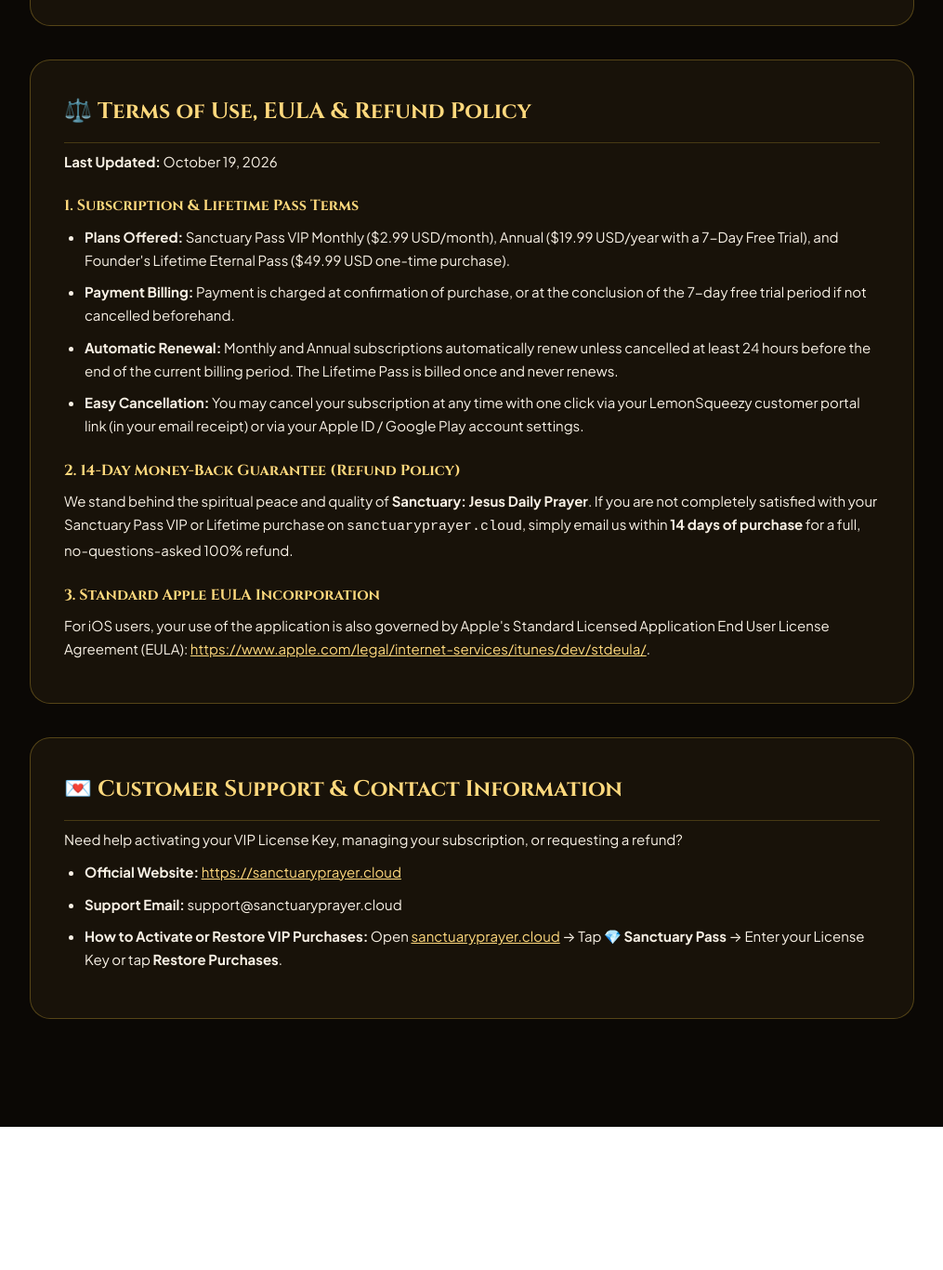
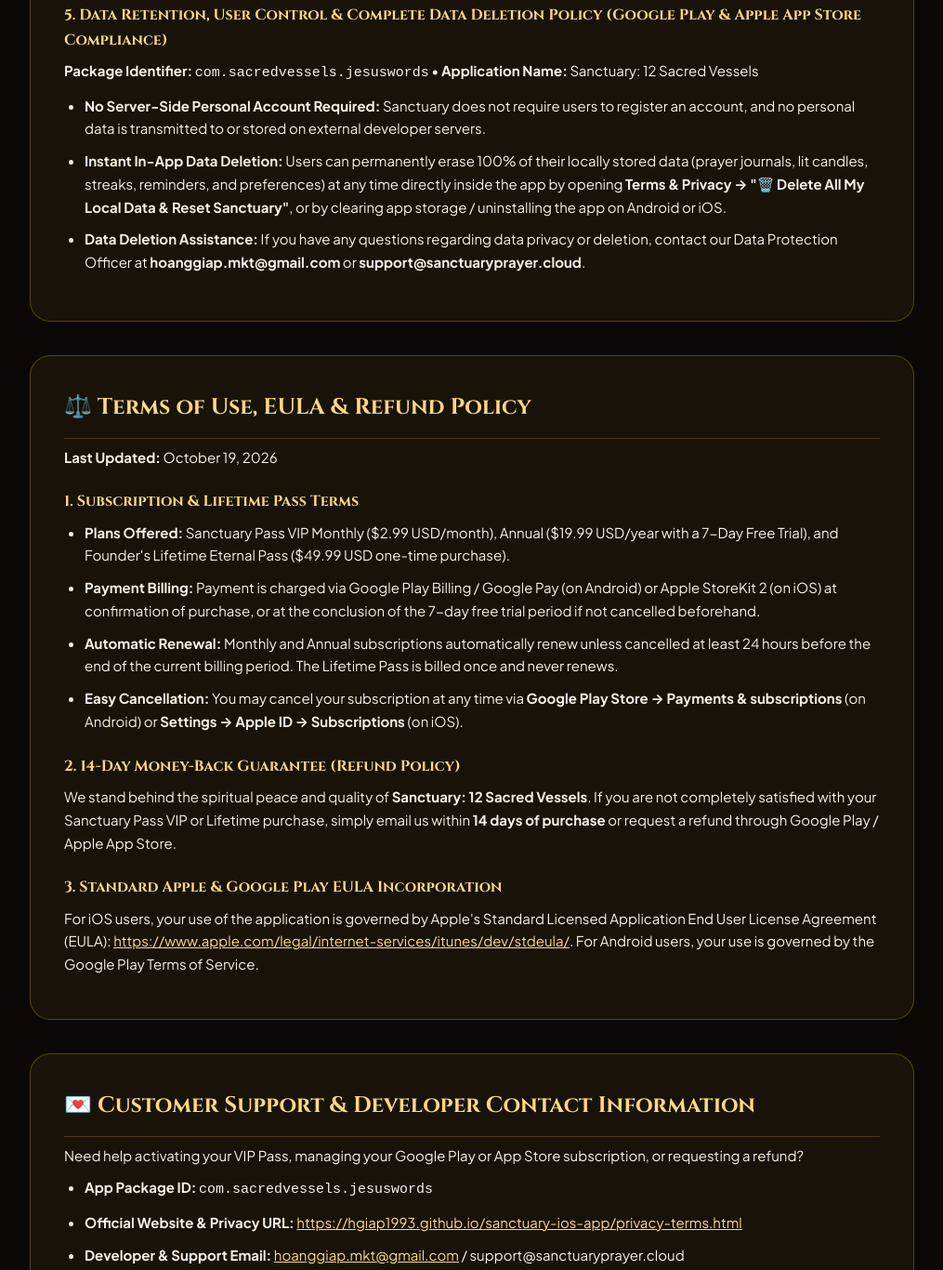
Before and after one commit to hgiap1993/sanctuary-ios-app, a website: page privacy-terms.html in a window 1280 px wide. Shown: the part 3250-4616 px from the top of the page at 93% size, without its empty margins (132-1147 px from the left). Before the commit the page ends 4462 px from the top, so only its background shows below. Drawn offline with nearby package versions, Linux system fonts and the light colour scheme.

Commit message:
Update privacy-terms.html with Google Play package ID and explicit Data Deletion section

```diff
--- a/privacy-terms.html
+++ b/privacy-terms.html
@@ -3,7 +3,7 @@
 <head>
   <meta charset="UTF-8" />
   <meta name="viewport" content="width=device-width, initial-scale=1.0" />
-  <title>The Twelve Sacred Vessels — Official iOS App, Privacy Policy & Terms of Use (EULA)</title>
+  <title>Sanctuary: 12 Sacred Vessels (com.sacredvessels.jesuswords) — Official Privacy Policy &amp; Terms of Use (iOS &amp; Google Play)</title>
   <link rel="preconnect" href="https://fonts.googleapis.com">
   <link rel="preconnect" href="https://fonts.gstatic.com" crossorigin>
   <link href="https://fonts.googleapis.com/css2?family=Cinzel:wght@600;700;800&family=Cormorant+Garamond:ital,wght@0,600;1,600&family=Plus+Jakarta+Sans:wght@400;500;600;700&display=swap" rel="stylesheet">
@@ -370,6 +370,14 @@
 
       <h3>4. Third-Party Advertising &amp; Tracking</h3>
       <p>Our application contains <strong>zero third-party advertisements</strong> and does not track your personal prayers across other apps or websites.</p>
+
+      <h3 id="data-deletion">5. Data Retention, User Control &amp; Complete Data Deletion Policy (Google Play &amp; Apple App Store Compliance)</h3>
+      <p><strong>Package Identifier:</strong> <code>com.sacredvessels.jesuswords</code> • <strong>Application Name:</strong> Sanctuary: 12 Sacred Vessels</p>
+      <ul>
+        <li><strong>No Server-Side Personal Account Required:</strong> Sanctuary does not require users to register an account, and no personal data is transmitted to or stored on external developer servers.</li>
+        <li><strong>Instant In-App Data Deletion:</strong> Users can permanently erase 100% of their locally stored data (prayer journals, lit candles, streaks, reminders, and preferences) at any time directly inside the app by opening <strong>Terms &amp; Privacy &rarr; "🗑️ Delete All My Local Data &amp; Reset Sanctuary"</strong>, or by clearing app storage / uninstalling the app on Android or iOS.</li>
+        <li><strong>Data Deletion Assistance:</strong> If you have any questions regarding data privacy or deletion, contact our Data Protection Officer at <strong>hoanggiap.mkt@gmail.com</strong> or <strong>support@sanctuaryprayer.cloud</strong>.</li>
+      </ul>
     </section>
 
     <!-- TERMS OF USE / EULA & REFUND POLICY -->
@@ -380,26 +388,27 @@
       <h3>1. Subscription &amp; Lifetime Pass Terms</h3>
       <ul>
         <li><strong>Plans Offered:</strong> Sanctuary Pass VIP Monthly ($2.99 USD/month), Annual ($19.99 USD/year with a 7-Day Free Trial), and Founder's Lifetime Eternal Pass ($49.99 USD one-time purchase).</li>
-        <li><strong>Payment Billing:</strong> Payment is charged at confirmation of purchase, or at the conclusion of the 7-day free trial period if not cancelled beforehand.</li>
+        <li><strong>Payment Billing:</strong> Payment is charged via Google Play Billing / Google Pay (on Android) or Apple StoreKit 2 (on iOS) at confirmation of purchase, or at the conclusion of the 7-day free trial period if not cancelled beforehand.</li>
         <li><strong>Automatic Renewal:</strong> Monthly and Annual subscriptions automatically renew unless cancelled at least 24 hours before the end of the current billing period. The Lifetime Pass is billed once and never renews.</li>
-        <li><strong>Easy Cancellation:</strong> You may cancel your subscription at any time with one click via your LemonSqueezy customer portal link (in your email receipt) or via your Apple ID / Google Play account settings.</li>
+        <li><strong>Easy Cancellation:</strong> You may cancel your subscription at any time via <strong>Google Play Store &rarr; Payments &amp; subscriptions</strong> (on Android) or <strong>Settings &rarr; Apple ID &rarr; Subscriptions</strong> (on iOS).</li>
       </ul>
 
       <h3>2. 14-Day Money-Back Guarantee (Refund Policy)</h3>
-      <p>We stand behind the spiritual peace and quality of <strong>Sanctuary: Jesus Daily Prayer</strong>. If you are not completely satisfied with your Sanctuary Pass VIP or Lifetime purchase on <code>sanctuaryprayer.cloud</code>, simply email us within <strong>14 days of purchase</strong> for a full, no-questions-asked 100% refund.</p>
+      <p>We stand behind the spiritual peace and quality of <strong>Sanctuary: 12 Sacred Vessels</strong>. If you are not completely satisfied with your Sanctuary Pass VIP or Lifetime purchase, simply email us within <strong>14 days of purchase</strong> or request a refund through Google Play / Apple App Store.</p>
 
-      <h3>3. Standard Apple EULA Incorporation</h3>
-      <p>For iOS users, your use of the application is also governed by Apple's Standard Licensed Application End User License Agreement (EULA): <a href="https://www.apple.com/legal/internet-services/itunes/dev/stdeula/" target="_blank" style="color:var(--gold-bright);">https://www.apple.com/legal/internet-services/itunes/dev/stdeula/</a>.</p>
+      <h3>3. Standard Apple &amp; Google Play EULA Incorporation</h3>
+      <p>For iOS users, your use of the application is governed by Apple's Standard Licensed Application End User License Agreement (EULA): <a href="https://www.apple.com/legal/internet-services/itunes/dev/stdeula/" target="_blank" style="color:var(--gold-bright);">https://www.apple.com/legal/internet-services/itunes/dev/stdeula/</a>. For Android users, your use is governed by the Google Play Terms of Service.</p>
     </section>
 
     <!-- SUPPORT SECTION -->
     <section id="support" class="legal-section">
-      <h2>💌 Customer Support &amp; Contact Information</h2>
-      <p>Need help activating your VIP License Key, managing your subscription, or requesting a refund?</p>
+      <h2>💌 Customer Support &amp; Developer Contact Information</h2>
+      <p>Need help activating your VIP Pass, managing your Google Play or App Store subscription, or requesting a refund?</p>
       <ul>
-        <li><strong>Official Website:</strong> <a href="https://sanctuaryprayer.cloud" style="color:var(--gold-bright);">https://sanctuaryprayer.cloud</a></li>
-        <li><strong>Support Email:</strong> support@sanctuaryprayer.cloud</li>
-        <li><strong>How to Activate or Restore VIP Purchases:</strong> Open <a href="https://sanctuaryprayer.cloud" style="color:var(--gold-bright);">sanctuaryprayer.cloud</a> &rarr; Tap <strong>💎 Sanctuary Pass</strong> &rarr; Enter your License Key or tap <strong>Restore Purchases</strong>.</li>
+        <li><strong>App Package ID:</strong> <code>com.sacredvessels.jesuswords</code></li>
+        <li><strong>Official Website &amp; Privacy URL:</strong> <a href="https://hgiap1993.github.io/sanctuary-ios-app/privacy-terms.html" style="color:var(--gold-bright);">https://hgiap1993.github.io/sanctuary-ios-app/privacy-terms.html</a></li>
+        <li><strong>Developer &amp; Support Email:</strong> <a href="mailto:hoanggiap.mkt@gmail.com" style="color:var(--gold-bright);">hoanggiap.mkt@gmail.com</a> / support@sanctuaryprayer.cloud</li>
+        <li><strong>How to Restore VIP Purchases:</strong> Open the Sanctuary app &rarr; Tap <strong>👑 13th Jar / VIP Pass</strong> &rarr; Tap <strong>Restore Purchases</strong> at the bottom of the screen.</li>
       </ul>
     </section>
   </div>
```
Also changed, not shown: www/privacy-terms.html (+20 -11 lines).
